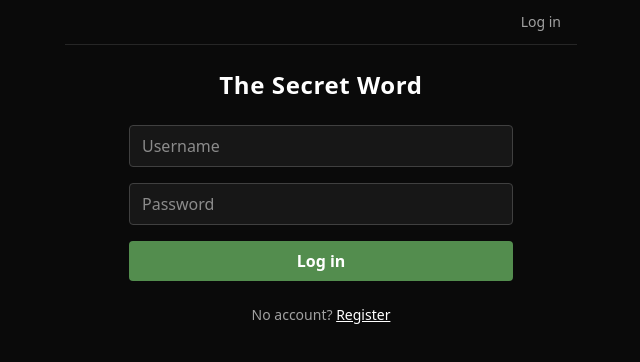
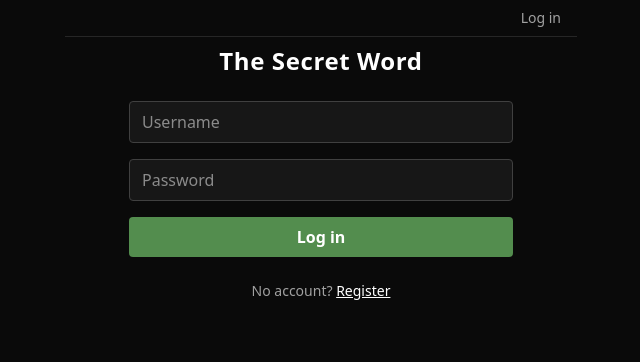
Before and after one commit to mhaneman/wordle-with-friends, a React (Vite) app in the folder frontend/: page /login in a window 1280 px wide. Shown: the top 362 px of the page, without its empty margins (319-959 px from the left). Built offline with nearby package versions, Linux system fonts and the light colour scheme; no server answers.

Commit message:
smaller berserk button

```diff
--- a/frontend/src/components/Layout.tsx
+++ b/frontend/src/components/Layout.tsx
@@ -10,7 +10,7 @@ export function Layout({ children }: { children: React.ReactNode }) {
 
   return (
     <div className="flex flex-1 flex-col min-h-0 w-full">
-      <header className="border-b border-neutral-800 px-4 py-3 flex items-center justify-between max-w-lg mx-auto w-full">
+      <header className="border-b border-neutral-800 px-4 py-2 flex items-center justify-between max-w-lg mx-auto w-full">
         <nav className="flex gap-2">
           {user && (
             <>
@@ -44,7 +44,7 @@ export function Layout({ children }: { children: React.ReactNode }) {
           )}
         </div>
       </header>
-      <main className="flex-1 flex flex-col items-center min-h-0 w-full px-4 py-4 md:py-6">
+      <main className="flex-1 flex flex-col items-center min-h-0 w-full px-4 pt-2 pb-4 md:pb-6">
         {children}
       </main>
     </div>
--- a/frontend/src/pages/GamePage.tsx
+++ b/frontend/src/pages/GamePage.tsx
@@ -188,7 +188,7 @@ export function GamePage() {
     <div className="flex flex-col flex-1 min-h-0 w-full max-w-lg mx-auto">
       <div className="flex-1 flex flex-col items-center min-h-0 overflow-y-auto w-full pb-2">
         {berserk && !finished && (
-          <p className="text-amber-400 text-xs font-semibold uppercase tracking-wide mb-2 shrink-0">
+          <p className="text-amber-400 text-xs font-semibold uppercase tracking-wide mb-1 shrink-0">
             Berserk · 4 guesses
           </p>
         )}
@@ -196,7 +196,7 @@ export function GamePage() {
           <div
             className={`grid shrink-0 transition-[grid-template-rows,opacity,margin-bottom] duration-300 ease-out ${
               canBerserk
-                ? "grid-rows-[1fr] opacity-100 mb-3"
+                ? "grid-rows-[1fr] opacity-100 mb-2"
                 : "grid-rows-[0fr] opacity-0 mb-0 pointer-events-none"
             }`}
           >
@@ -205,7 +205,7 @@ export function GamePage() {
                 type="button"
                 disabled={berserking || !canBerserk}
                 onClick={() => setBerserkDialogOpen(true)}
-                className="w-full px-4 py-1.5 text-sm font-bold uppercase tracking-wide rounded border border-amber-500/60 text-amber-400 hover:bg-amber-500/10 disabled:opacity-50"
+                className="w-full px-3 py-1 text-sm font-bold uppercase tracking-wide rounded border border-amber-500/60 text-amber-400 hover:bg-amber-500/10 disabled:opacity-50"
               >
                 Berserk
               </button>
```
